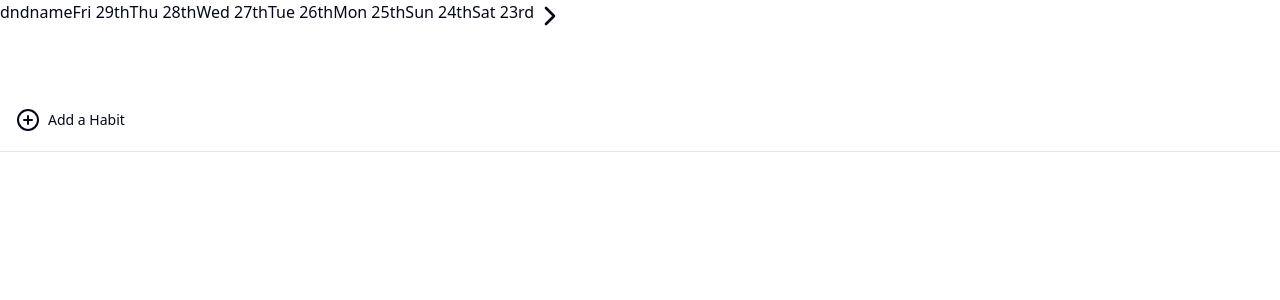
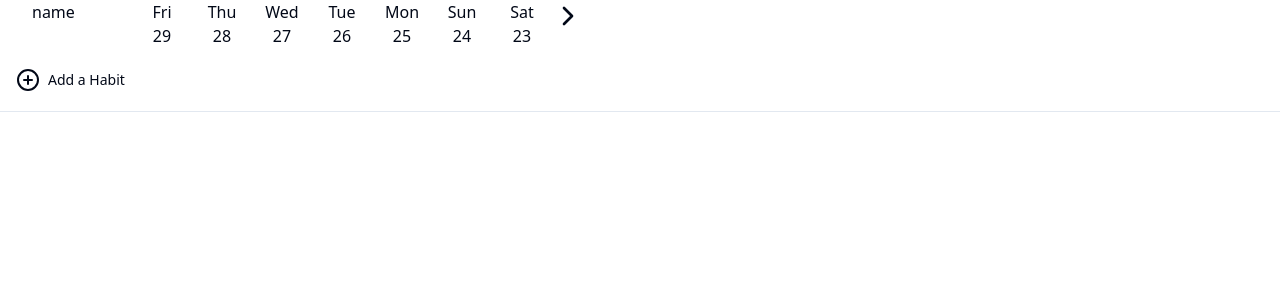
Before and after one commit to pursuance/habit-loop, a React (Vite) app: page / in a window 1280 px wide. Shown: the top 300 px of the page. Built offline with nearby package versions, Linux system fonts and the light colour scheme.

Commit message:
Improving table layout

```diff
--- a/src/components/HabitRow.tsx
+++ b/src/components/HabitRow.tsx
@@ -51,7 +51,7 @@ export function HabitRow({ habit, dateList }: RowProps) {
     }
 
     return (
-      <div>
+      <div className='check-column pl-4'>
         <Checkbox className='h-7 w-7' checked={isCompleted()} onCheckedChange={handleCheckedChange} />
       </div>
     )
@@ -72,7 +72,7 @@ export function HabitRow({ habit, dateList }: RowProps) {
           <Grip className='h-4 w-4' />
         </Button>
       </div>
-      <div>
+      <div className='name-column'>
         {
           editable?
           <ChangeHabitNameField habit={habit} /> : name
--- a/src/components/ReturnToTodayButton.tsx
+++ b/src/components/ReturnToTodayButton.tsx
@@ -16,7 +16,7 @@ export function ReturnToTodayButton() {
     <>
       {(compareAsc(startDate, appearanceDate) === -1) ?
         <Button asChild variant='ghost' className="h=8 w-8 p-0" onClick={goToToday}>
-          <ChevronFirst className="h-4 w-4" />
+          <ChevronFirst className="h-8 w-8" />
         </Button>
         :
         <div className="h-8 w-8 p-0"></div>
--- a/src/components/TableHeader.tsx
+++ b/src/components/TableHeader.tsx
@@ -10,8 +10,6 @@ interface Props {
 
 export function TableHeader({ dateList }: Props) {
 
-  const formatDate = (date: Date) => format(date, 'EEE do')
-
   const [goBackADay, goForwardADay] = useDateStore((state) => [state.goBackADay, state.goForwardADay])
 
   const Dates = () => {
@@ -19,7 +17,10 @@ export function TableHeader({ dateList }: Props) {
       <>
         {
           dateList.map((date, index) =>
-            <div key={index}>{formatDate(date)}</div>
+            <div className='check-column flex flex-col' key={index}>
+              <div>{format(date, 'E')}</div>
+              <div>{format(date, 'd')}</div>
+            </div>
           )
         }
       </>
@@ -28,8 +29,8 @@ export function TableHeader({ dateList }: Props) {
 
   return (
     <div className='flex'>
-      <div>dnd</div>
-      <div>
+      <div className='w-8'></div>
+      <div className='name-column flex'>
         name
         <ReturnToTodayButton />
         {isToday(dateList[0]) ?
--- a/src/index.css
+++ b/src/index.css
@@ -74,3 +74,12 @@
     @apply bg-background text-foreground;
   }
 }
+
+.name-column {
+  width: 100px;
+}
+
+.check-column {
+  width: 60px;
+  align-items: center;
+}
```
